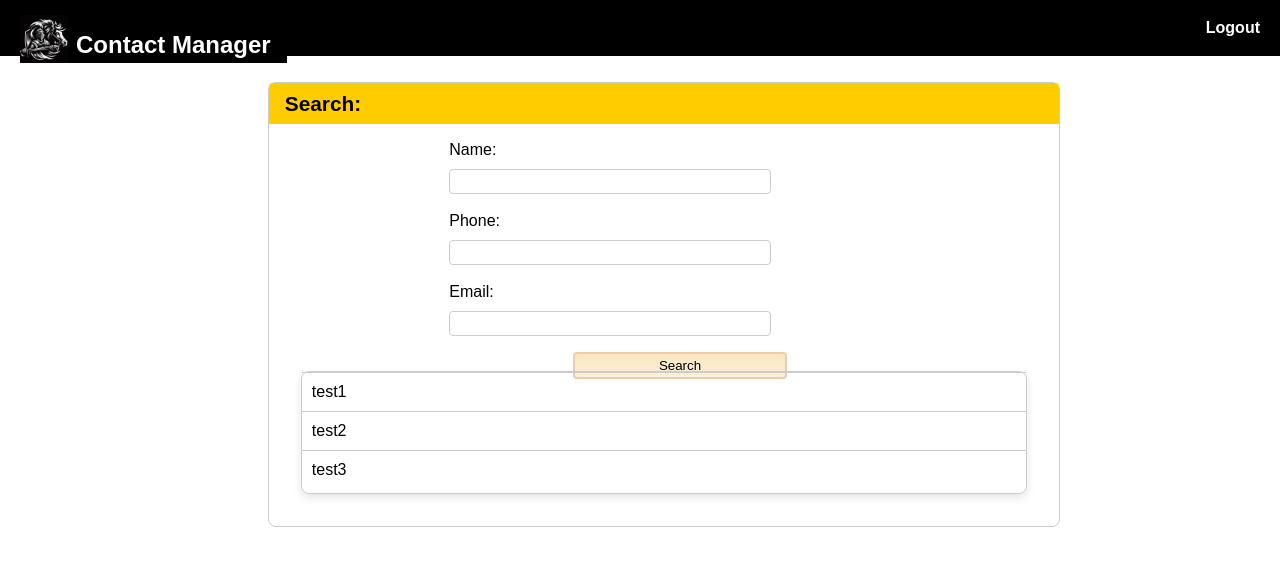
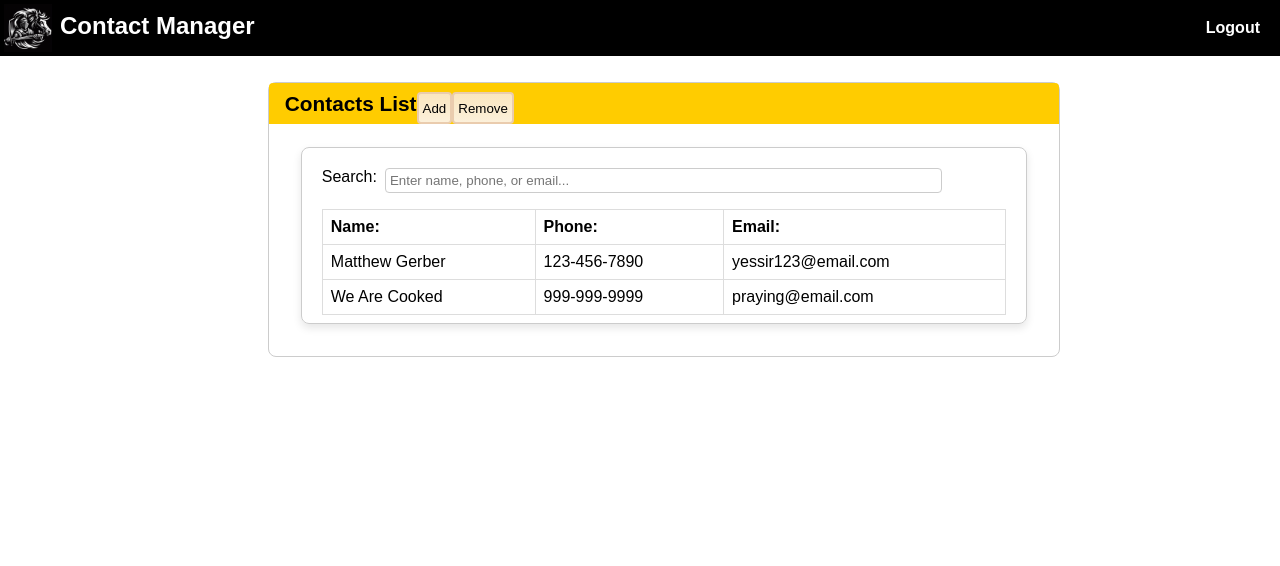
Before and after one commit to gnosx/contact-manager, a PHP site: page /contacts.html in a window 1280 px wide. Shown: the top 566 px of the page. Run offline with PHP 8.4, Linux system fonts and the light colour scheme.

Commit message:
WIP cleaner contact list

```diff
--- a/contacts.html
+++ b/contacts.html
@@ -21,7 +21,7 @@
     <div id="welcome-message"></div>
     <header>
         <div class="left-section">
-            <div class="container" style="background-color: black;">
+            <div class="container-header" style="background-color: black;">
                 <div class="left-section" style="height: 3rem; margin-left: -2rem; margin-top: 1rem;">
                     <img src="Contact Logo.jpg" href="generalS.css">
                 </div>
@@ -37,29 +37,43 @@
     </header>
      <div class="container">
         <div class="left-section-center">
-            <h2 style="margin: -1rem; margin-bottom: 0rem; padding-left: 1rem; padding-right: 1rem;">Search:</h2>
+            <h2 class="label-search" style="margin: -1rem; margin-bottom: 0rem; padding-left: 1rem; padding-right: 1rem; display:flex;">
+                Contacts List
+                <div class="right-section" style="justify-content:right;">
+                    <button style="width: 50%;">Add</button>
+                    <button style="width: 70%;">Remove</button>
+                </div>
+            </h2>
             <div class="container">
                 <div class="search-container">
-                    <form id="search-form">
-                        <label for="name">Name:</label>
-                        <input type="text" id="name" name="name">
-                        <label for="number">Phone:</label>
-                        <input type="phone" id="phone" name="phone">
-                        <label for="email">Email:</label>
-                        <input type="email" id="email" name="email">
-                        <div class="container" style="margin: 0rem;">
-                            <button type="submit">Search</button>
-                        </div>
-                    </form>
+                    <p></p>
                 </div>
             </div>
             <div class="box" style="margin: 1rem; margin-top: -1.5rem;">
-                <div class="box-content">
-                    <ol>
-                        <li>test1</li>
-                        <li>test2</li>
-                        <li>test3</li>
-                    </ol>
+                <div>
+                    <div style="display: flexbox;">
+                        <label style="display: flex;">
+                            Search:
+                            <input style="width: 80%; margin-left: 0.5rem; margin-bottom: 0.5rem;" type="text" name="search-contact" id="searching" placeholder="Enter name, phone, or email...">
+                        </label>
+                    </div>
+                    <table>
+                        <tr>
+                            <th>Name:</th>
+                            <th>Phone:</th>
+                            <th>Email:</th>
+                        </tr>
+                        <tr>
+                            <td>Matthew Gerber</td>
+                            <td>123-456-7890</td>
+                            <td>yessir123@email.com</td>
+                        </tr>
+                        <tr>
+                            <td>We Are Cooked</td>
+                            <td>999-999-9999</td>
+                            <td>praying@email.com</td>
+                        </tr>
+                    </table>
                 </div>
             </div>
         </div>
--- a/generalS.css
+++ b/generalS.css
@@ -29,6 +29,34 @@ h1 {
 }
 
 h2 {
+    font-family: Arial, sans-serif;
+    font-size: 130%;
+    background-color: #fc0;
+    color: black;
+    width: 100%;
+    height: 2rem;
+    padding-top: 0.6rem;
+    margin-top: 0rem;
+    border-top: 2px;
+    border-top-left-radius: 4px;
+    border-top-right-radius: 4px;
+}
+
+table {
+    font-family: arial, sans-serif;
+    border-collapse: collapse;
+    width: 100%;
+}
+
+td, th {
+    border: 1px solid #dddddd;
+    text-align: left;
+    padding: 8px;
+}
+
+
+
+.label-search {
     font-family: Arial, sans-serif;
     font-size: 130%;
     background-color: #fc0;
```
